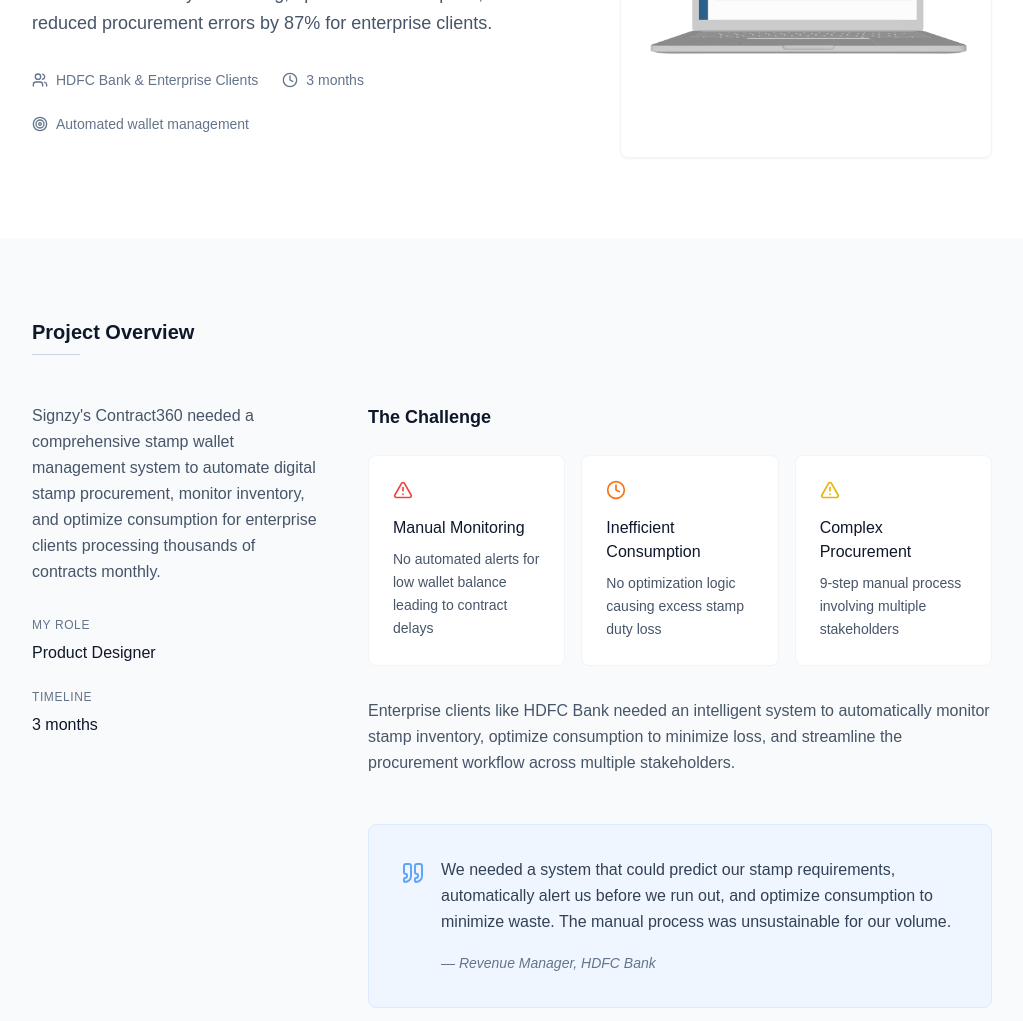
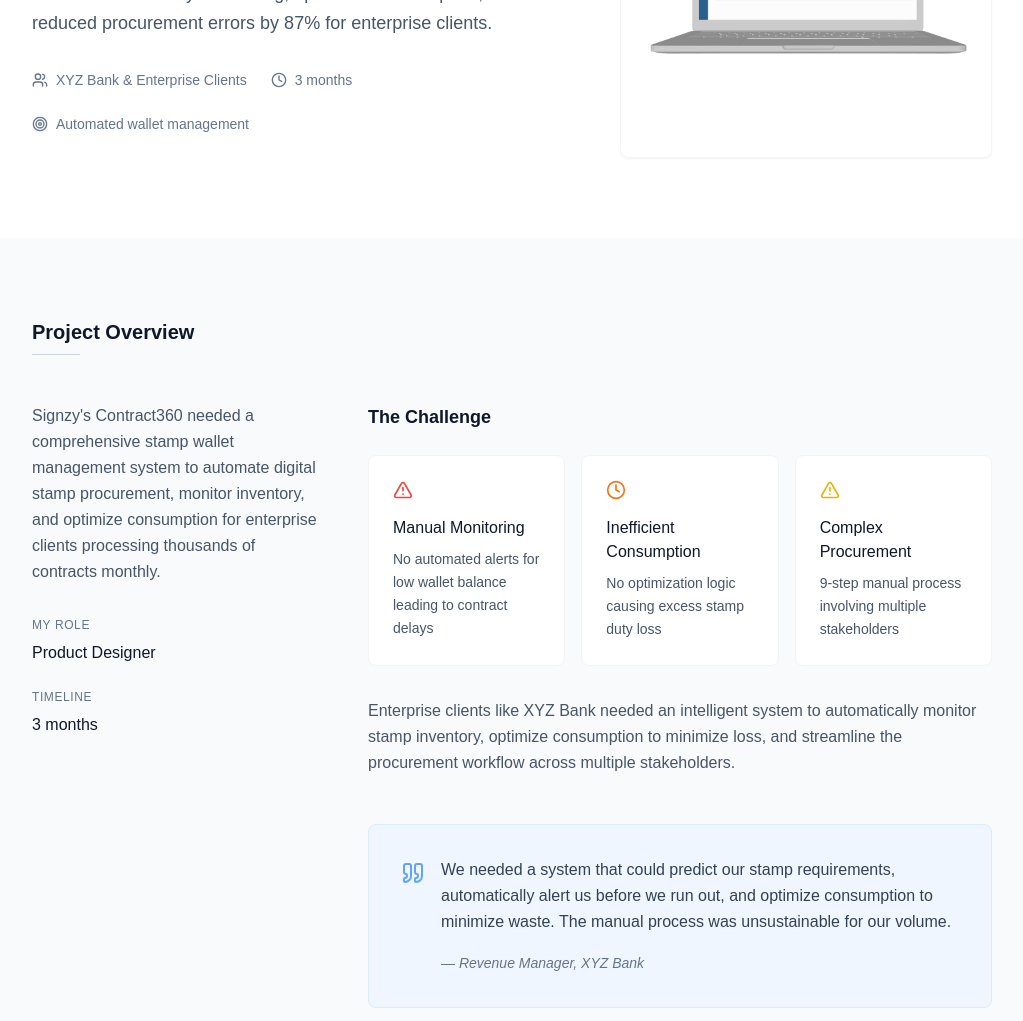
Before and after one commit to bannu0snake/stamp-wallet-case-study, a Next.js app: page / in a window 1280 px wide. Shown: the part 291-1312 px from the top of the page, without its empty margins (128-1151 px from the left). Built offline with nearby package versions, Linux system fonts and the light colour scheme.

Commit message:
removed privacy detials

```diff
--- a/app/page.tsx
+++ b/app/page.tsx
@@ -112,7 +112,7 @@ export default function CaseStudyPage() {
               <div className="flex flex-wrap gap-6 text-sm text-slate-500">
                 <span className="flex items-center gap-2">
                   <Users className="w-4 h-4" />
-                  HDFC Bank & Enterprise Clients
+                  XYZ Bank & Enterprise Clients
                 </span>
                 <span className="flex items-center gap-2">
                   <Clock className="w-4 h-4" />3 months
@@ -194,7 +194,7 @@ export default function CaseStudyPage() {
                     </div>
                   </div>
                   <p className="text-slate-600 leading-relaxed">
-                    Enterprise clients like HDFC Bank needed an intelligent system to automatically monitor stamp
+                    Enterprise clients like XYZ Bank needed an intelligent system to automatically monitor stamp
                     inventory, optimize consumption to minimize loss, and streamline the procurement workflow across
                     multiple stakeholders.
                   </p>
@@ -209,7 +209,7 @@ export default function CaseStudyPage() {
                         run out, and optimize consumption to minimize waste. The manual process was unsustainable for
                         our volume.
                       </blockquote>
-                      <cite className="text-sm text-slate-500">— Revenue Manager, HDFC Bank</cite>
+                      <cite className="text-sm text-slate-500">— Revenue Manager, XYZ Bank</cite>
                     </div>
                   </div>
                 </div>
@@ -464,7 +464,7 @@ export default function CaseStudyPage() {
                     </Avatar>
                     <div className="flex-1">
                       <h4 className="font-semibold text-slate-900 mb-1">Priya Sharma</h4>
-                      <p className="text-blue-600 font-medium mb-6">Revenue Manager, HDFC Bank</p>
+                      <p className="text-blue-600 font-medium mb-6">Revenue Manager, XYZ Bank</p>
 
                       <div className="grid md:grid-cols-3 gap-6 text-sm">
                         <div>
@@ -661,7 +661,7 @@ export default function CaseStudyPage() {
                 </p>
                 <p className="text-slate-700 mt-3 leading-relaxed">
                   Small enterprises wanted simple threshold-based alerts they could manage themselves, while large
-                  enterprises like HDFC needed sophisticated consumption pattern analysis and automated procurement
+                  enterprises like XYZ needed sophisticated consumption pattern analysis and automated procurement
                   workflows.
                 </p>
               </div>
@@ -866,7 +866,7 @@ export default function CaseStudyPage() {
                       predictive alerts 3 days before we actually run out, and the consumption optimization has saved us
                       lakhs in stamp duty loss."
                     </blockquote>
-                    <cite className="text-sm text-slate-500">— Revenue Manager, HDFC Bank</cite>
+                    <cite className="text-sm text-slate-500">— Revenue Manager, XYZ Bank</cite>
                   </div>
                 </div>
               </div>
--- a/components/alert-engine.tsx
+++ b/components/alert-engine.tsx
@@ -14,7 +14,7 @@ export default function AlertEngine() {
   const alerts = [
     {
       id: 1,
-      client: "HDFC Bank",
+      client: "XYZ Bank",
       state: "Karnataka",
       articleCode: "KA1008",
       denomination: "₹500",
@@ -42,7 +42,7 @@ export default function AlertEngine() {
     },
     {
       id: 3,
-      client: "HDFC Bank",
+      client: "XYZ Bank",
       state: "Tamil Nadu",
       articleCode: "TN3005",
       denomination: "₹1000",
@@ -173,7 +173,7 @@ export default function AlertEngine() {
                 <div className="space-y-4">
                   <div className="flex justify-between items-center p-3 bg-gray-50 rounded-lg">
                     <div>
-                      <p className="font-medium">HDFC Bank - Karnataka</p>
+                      <p className="font-medium">XYZ Bank - Karnataka</p>
                       <p className="text-sm text-gray-600">₹500 stamps</p>
                     </div>
                     <div className="text-right">
```
